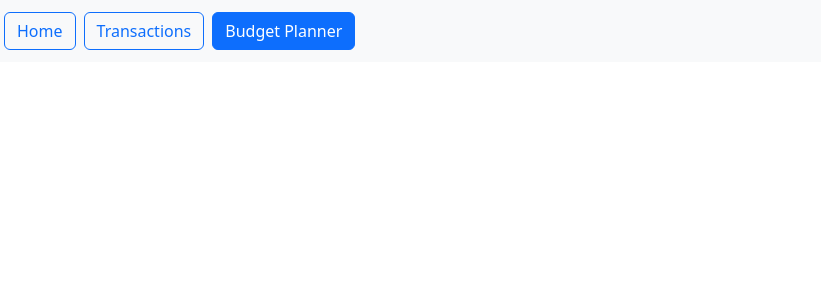
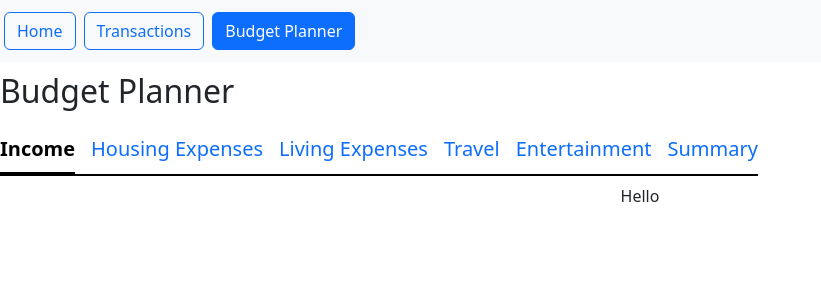
Before and after one commit to amoralesUNL/Personal-Finance-Tracker, a React (Create React App) app in the folder Front End/: page /budgetplanner/income in a window 1280 px wide. Shown: the top 300 px of the page, without its empty margins (0-821 px from the left). Built offline with nearby package versions, Linux system fonts and the light colour scheme.

Commit message:
Added Income Page for Planner

```diff
--- a/Front End/src/App.js
+++ b/Front End/src/App.js
@@ -6,6 +6,7 @@ import { Home } from "./Home";
 import { Transactionspage } from "./User";
 import { BrowserRouter, Routes, Route, NavLink } from "react-router-dom";
 import { BudgetPlanner } from "./BudgetPlanner";
+import { IncomePlanner } from "./IncomePlanner";
 
 function App() {
   return (
@@ -41,6 +42,11 @@ function App() {
           <Route path="/home" element={<Home />} />
           <Route path="/transactions" element={<Transactionspage />} />
           <Route path="/budgetplanner" element={<BudgetPlanner />} />
+          <Route path="/incomePlanner" element={<IncomePlanner />} />
+
+          <Route path="/budgetplanner/*" element={<BudgetPlanner />}>
+            <Route path="income" element={<IncomePlanner />} />
+          </Route>
         </Routes>
       </div>
     </BrowserRouter>
--- a/Front End/src/BudgetPlanner.js
+++ b/Front End/src/BudgetPlanner.js
@@ -1,6 +1,6 @@
 import "./Styles.css";
 import React, { Component } from "react";
-//import { BrowserRouter, Routes, Route, NavLink } from "react-router-dom";
+import { NavLink, Outlet } from "react-router-dom";
 export class BudgetPlanner extends Component {
   render() {
     return (
@@ -8,13 +8,14 @@ export class BudgetPlanner extends Component {
         <div style={{ textAlign: "left", paddingTop: "10px" }}>
           <h2>Budget Planner </h2>
         </div>
+
         <div>
           <nav className=" navbar navbar-expand-lg bg-white">
             <ul className="navContent nav nav-underline fs-5">
               <li className=" nav-item">
-                <a className="nav-link" href="/housingExpenses">
+                <NavLink className="nav-link" to="/budgetplanner/income">
                   Income
-                </a>
+                </NavLink>
               </li>
               <li className="nav-item">
                 <a className="nav-link" href="/housingExpenses">
@@ -44,6 +45,7 @@ export class BudgetPlanner extends Component {
             </ul>
           </nav>
         </div>
+        <Outlet />
       </div>
     );
   }
--- /dev/null
+++ b/Front End/src/IncomePlanner.js
@@ -0,0 +1,7 @@
+import React, { Component } from "react";
+
+export class IncomePlanner extends Component {
+  render() {
+    return <div>Hello </div>;
+  }
+}
```
